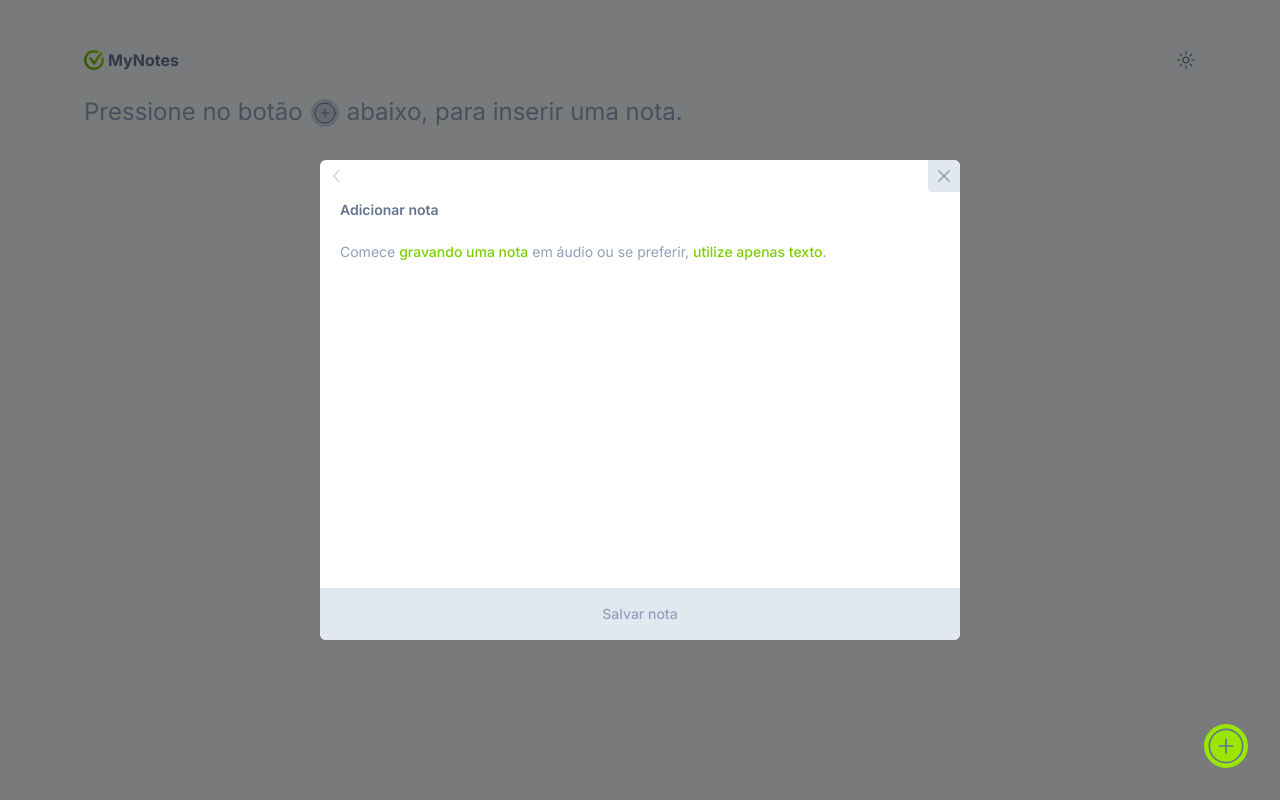
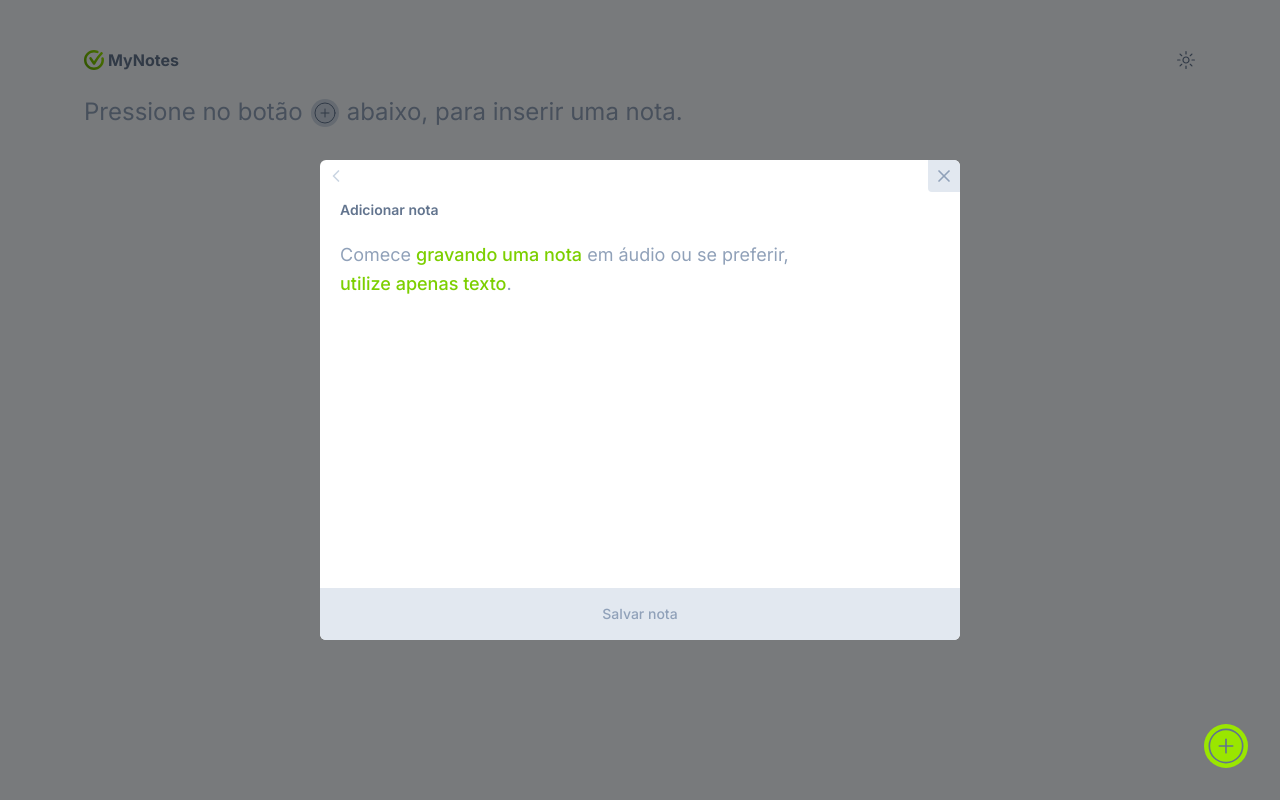
Before and after one commit to lefialho/myTasksReact, a React (Vite) app: page / in a window 1280 px wide. Both pictures are taken after a click on the button 1226 px from the left and 746 px from the top of the page. Built offline with nearby package versions, Linux system fonts and the light colour scheme.

Commit message:
Ajuste de texto

```diff
--- a/src/components/new-note-card.tsx
+++ b/src/components/new-note-card.tsx
@@ -137,7 +137,7 @@ export function NewNoteCard({ onNoteCreated }: NewNoteCardProps) {
 
             <div className="flex flex-1 flex-col gap-3 p-5">
               {shouldShowOnboarding ? (
-                <Dialog.Description className="text-sm leading-6 text-slate-400 dark:text-slate-400 overflow-hidden">
+                <Dialog.Description className="leading-relaxed text-lg text-slate-400 dark:text-slate-400 overflow-hidden">
                   Comece{' '}
                   <button
                     type="button"
```
